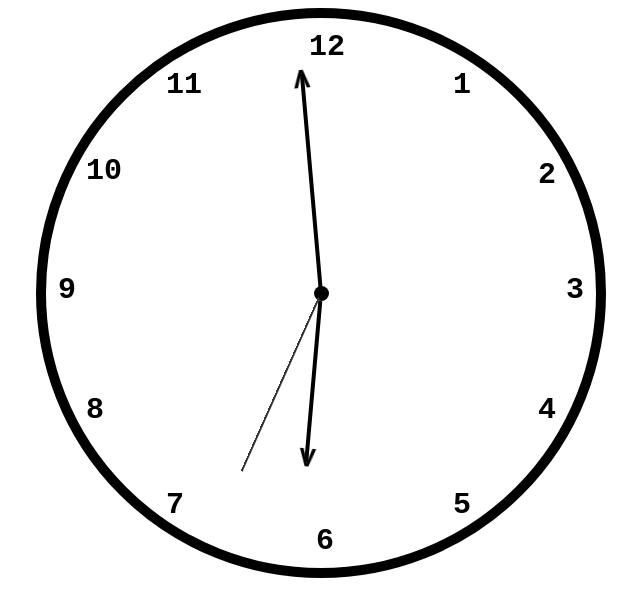
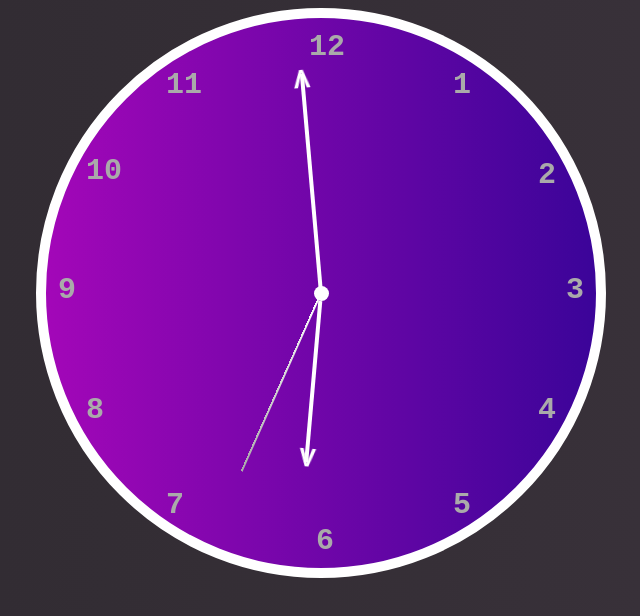
Before and after one commit to SonikaBoora/clock-analog, a plain HTML site: page index.html in a window 1280 px wide. Shown: the whole page, without its empty margins (319-959 px from the left). Drawn offline with Linux system fonts and the light colour scheme.

Commit message:
theme color changed

```diff
--- a/style.css
+++ b/style.css
@@ -1,8 +1,11 @@
 body{
+    background: linear-gradient(to right,rgb(47, 42, 48), rgb(59, 51, 60));
     font-family: 'Courier New', Courier, monospace;
 }
 .clock{
-    border: 10px solid black;
+    border: 10px solid white;
+    background: linear-gradient(to right,rgb(163, 7, 184), rgb(59, 4, 153) );
+    /* box-shadow: 5px 6px 5px 4px #222; */
     width:550px;
     height: 550px;
     border-radius: 50%;
@@ -10,7 +13,7 @@ body{
     position: relative;
 }
 .center{
-    background-color: black;
+    background-color:white;
     width: 15px;
     height: 15px;
     border-radius: 50%;
@@ -20,6 +23,7 @@ body{
 }
 .hour{
     font-size: 30px;
+    color: #aaa;
     font-weight: 700;
     position: absolute;
 }
@@ -87,12 +91,13 @@ body{
 .minuteHand .hand{
     width: 4px;
     height:215px;
-    background-color: black;
+    background-color: white;
     position: absolute;
     left: 218px;
 }
 .minuteHand .arrow{
     position: absolute;
+    color:white;
     font-family: Arial, Helvetica, sans-serif, serif;
     font-weight: 600;
     font-size: 25px;
@@ -115,12 +120,13 @@ body{
 .hourHand .hand{
     width: 4px;
     height:162px;
-    background-color:black;
+    background-color:white;
     position: absolute;
     left: 168px;
 }
 .hourHand .arrow{
     position: absolute;
+    color: white;
     font-family: Arial, Helvetica, sans-serif, serif;
     font-weight: 600;
     font-size: 25px;
@@ -143,7 +149,7 @@ body{
 .secondHand .hand{
     width: 2px;
     height:190px;
-    background-color:#333;
+    background:linear-gradient(45deg ,white,#aaa);
     position: absolute;
     left: 194px;
 }
```
